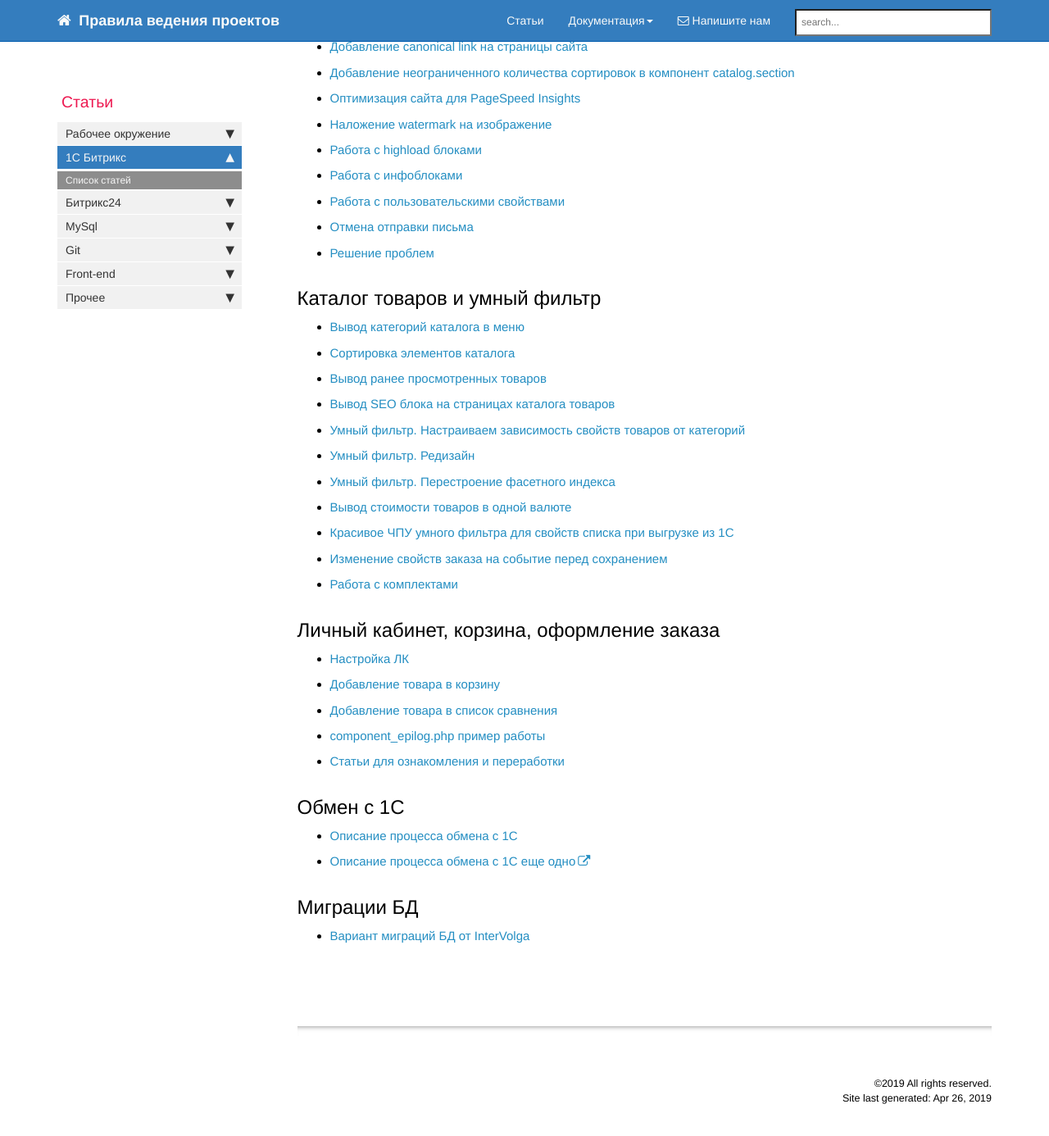
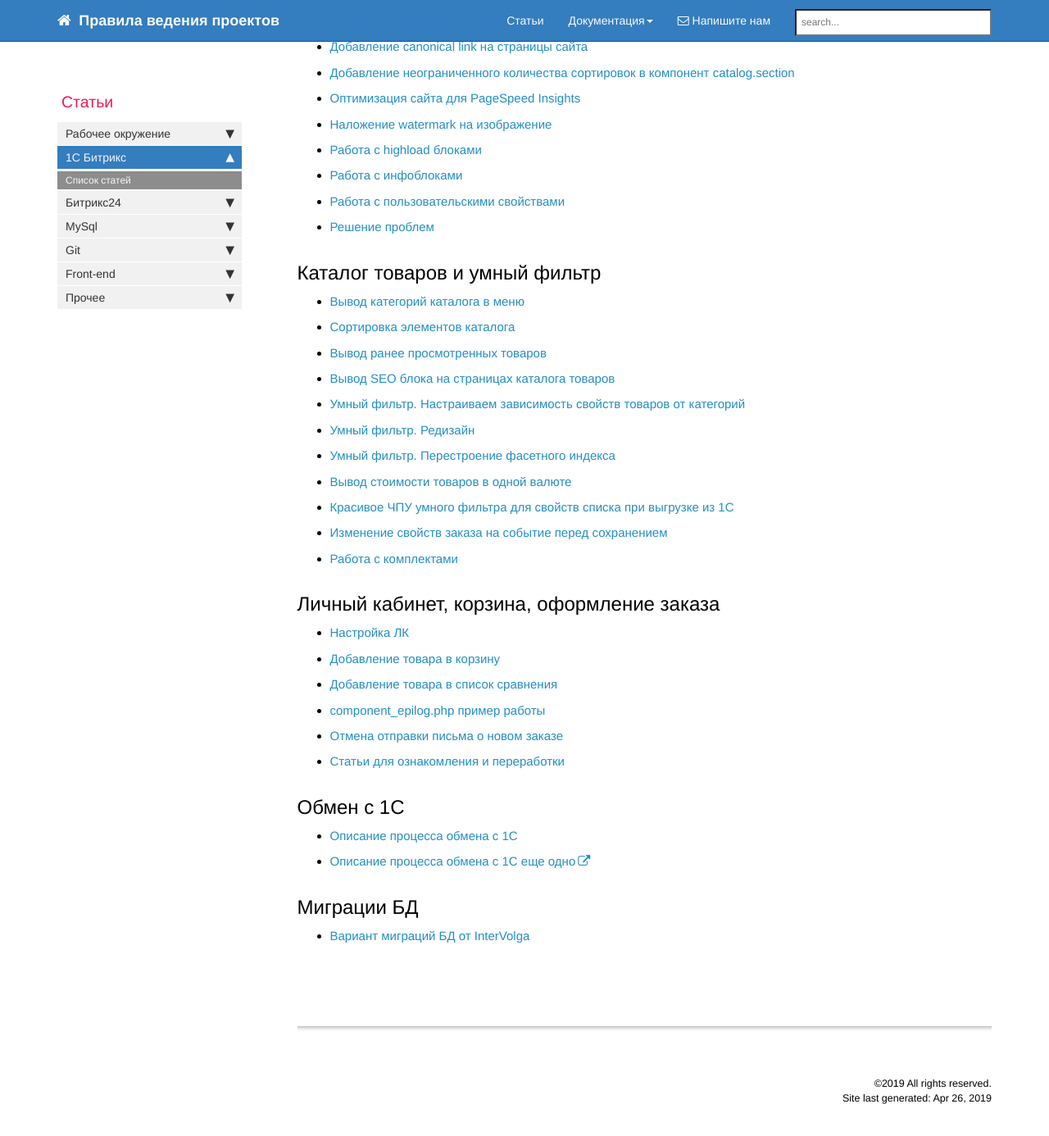
Before and after one commit to gdecider/gdecider.github.io, a Jekyll site: the page built from pages/articles/articles-g-cms-bitrix.md, in a window 1280 px wide and 1400 px high, scrolled down 899 px. Shown: the top 1386 px of the window at 82% size. Built offline with Jekyll 4.4.1, drawn with Linux system fonts in a browser that asks for light colours; nearby versions of some CDN libraries; comment, search, counter and statistics services are not loaded.

Commit message:
Update articles-g-cms-bitrix.md

```diff
--- a/pages/articles/articles-g-cms-bitrix.md
+++ b/pages/articles/articles-g-cms-bitrix.md
@@ -59,6 +58,7 @@ toc: false
 * [Добавление товара в корзину](/articles_bx-cart-product-add.html)
 * [Добавление товара в список сравнения](/articles_bx-compare-product-add.html)
 * [component_epilog.php пример работы](/articles_bx-component-epilog-example.html)
+* [Отмена отправки письма о новом заказе](/articles-bx-new-order-email-send-cancel.html)
 * [Статьи для ознакомления и переработки](/articles_bx-articles-order-and-basket.html)
 
 ## Обмен с 1С
```
Also changed, not shown: other parts of pages/articles/articles-g-cms-bitrix.md (+0 -1 lines).
